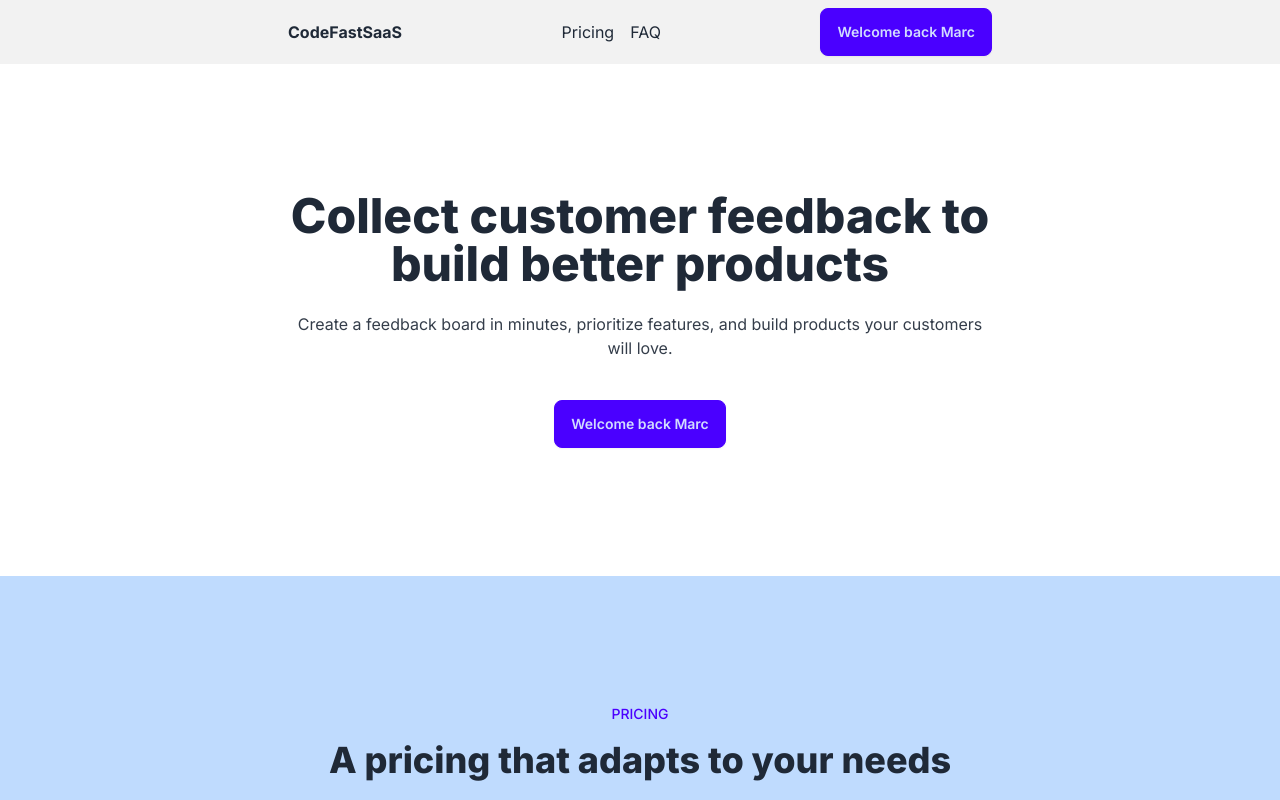
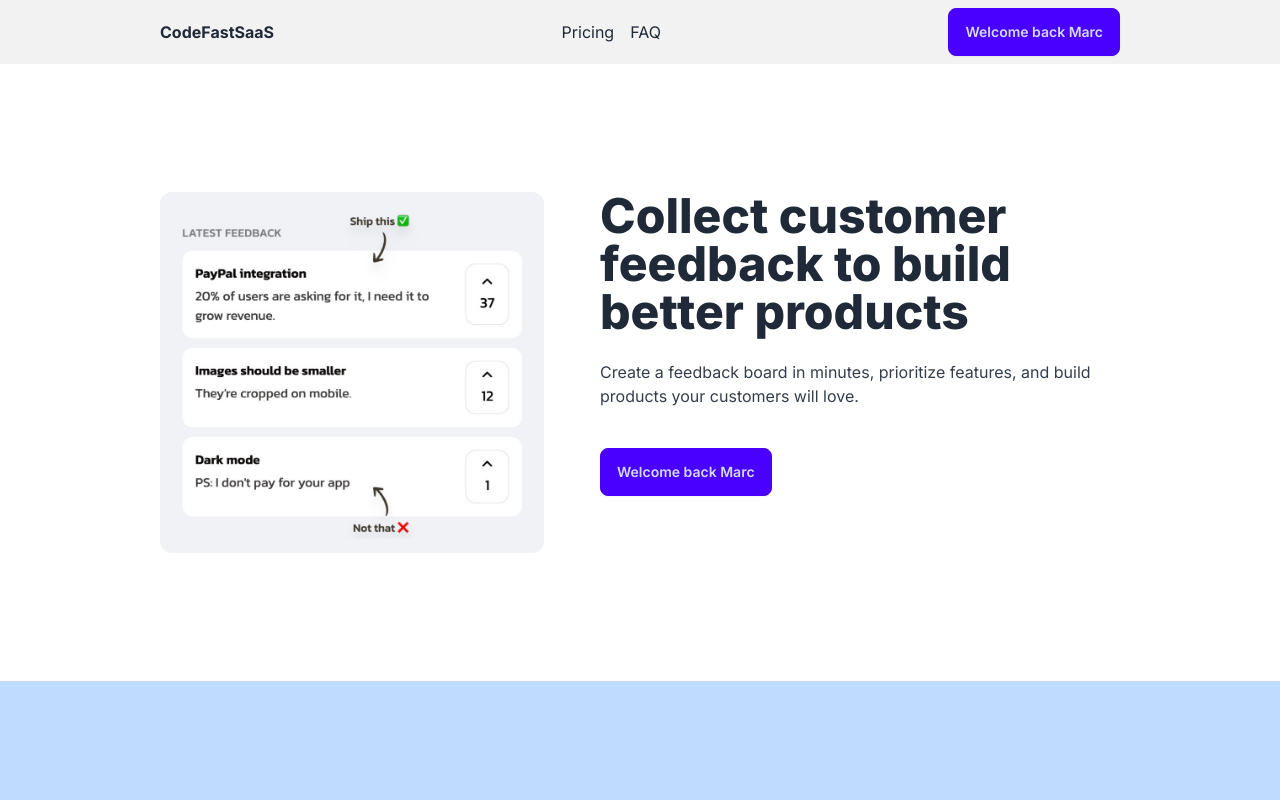
Before and after one commit to AIAutomationArchitect/cf-project, a Next.js app: page / in a window 1280 px wide. Shown: the top 800 px of the page. Built offline with nearby package versions, Linux system fonts and the light colour scheme.

Commit message:
launch ready

```diff
--- a/app/page.js
+++ b/app/page.js
@@ -1,5 +1,7 @@
 import ButtonLogin from "@/components/ButtonLogin";
 import FAQListItem from "@/components/FAQListItem";
+import Image from "next/image";
+import productDemo from "@/app/productDemo.jpeg";
 
 export default function Home() {
   const isLoggedIn = true;
@@ -9,7 +11,7 @@
     <main>
       {/* HEADER */}
       <section className="bg-base-200">
-        <div className="max-w-3xl mx-auto bg-base-200 flex justify-between items-center px-8 py-2">
+        <div className="max-w-5xl mx-auto bg-base-200 flex justify-between items-center px-8 py-2">
           <div className="font-bold">CodeFastSaaS</div>
           <div className="space-x-4 max-md:hidden">
             <a className="link link-hover" href="#pricing">
@@ -25,7 +27,14 @@
         </div>
       </section>
       {/* HERO */}
-      <section className="text-center py-32 px-8 max-w-3xl mx-auto">
+      <section className="text-center lg:text-left py-32 px-8 max-w-5xl mx-auto flex flex-col lg:flex-row gap-14 items-center lg:items-start">
+        <Image
+          src={productDemo}
+          alt="Product Demo"
+          className="w-96 rounded-xl"
+        />
+
+        <div>
           <h1 className="text-4xl lg:text-5xl font-extrabold mb-6">
             Collect customer feedback to build better products
           </h1>
@@ -35,6 +44,7 @@
           </div>
 
           <ButtonLogin isLoggedIn={isLoggedIn} name={name} />
+        </div>
       </section>
       {/* PRICING */}
       <section className="bg-blue-200" id="pricing">
```
Also changed, not shown: app/productDemo.jpeg (added). Lines whose indentation alone changed are shown as unchanged.
